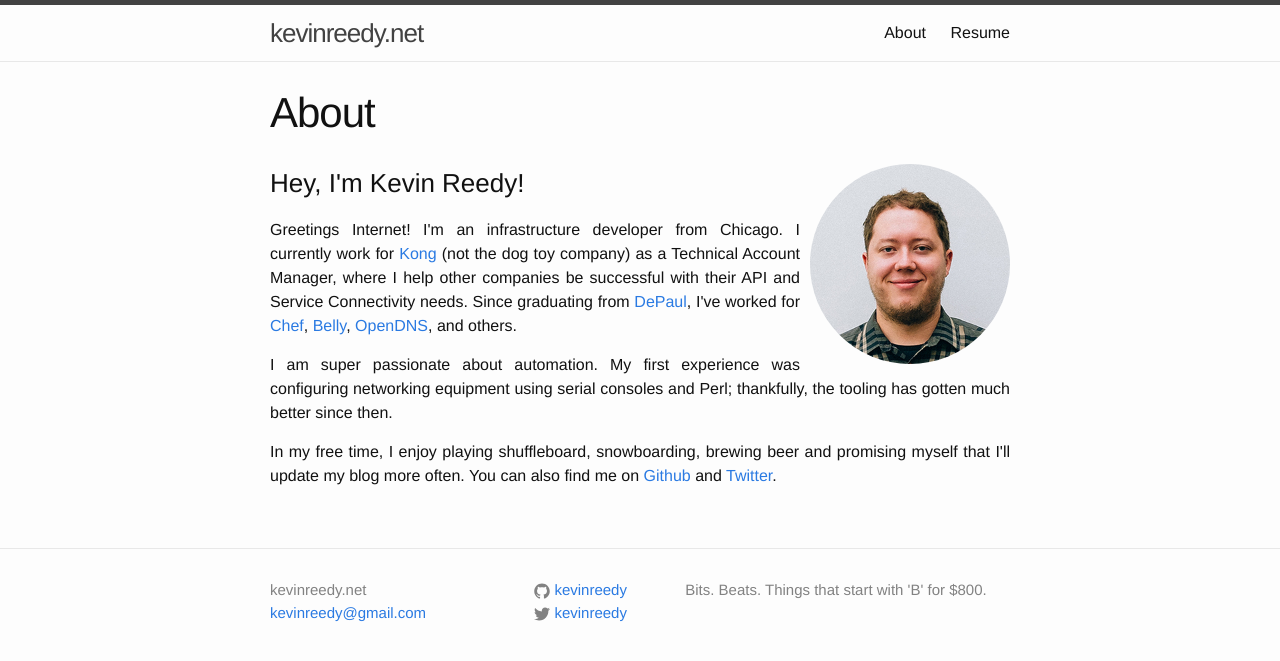
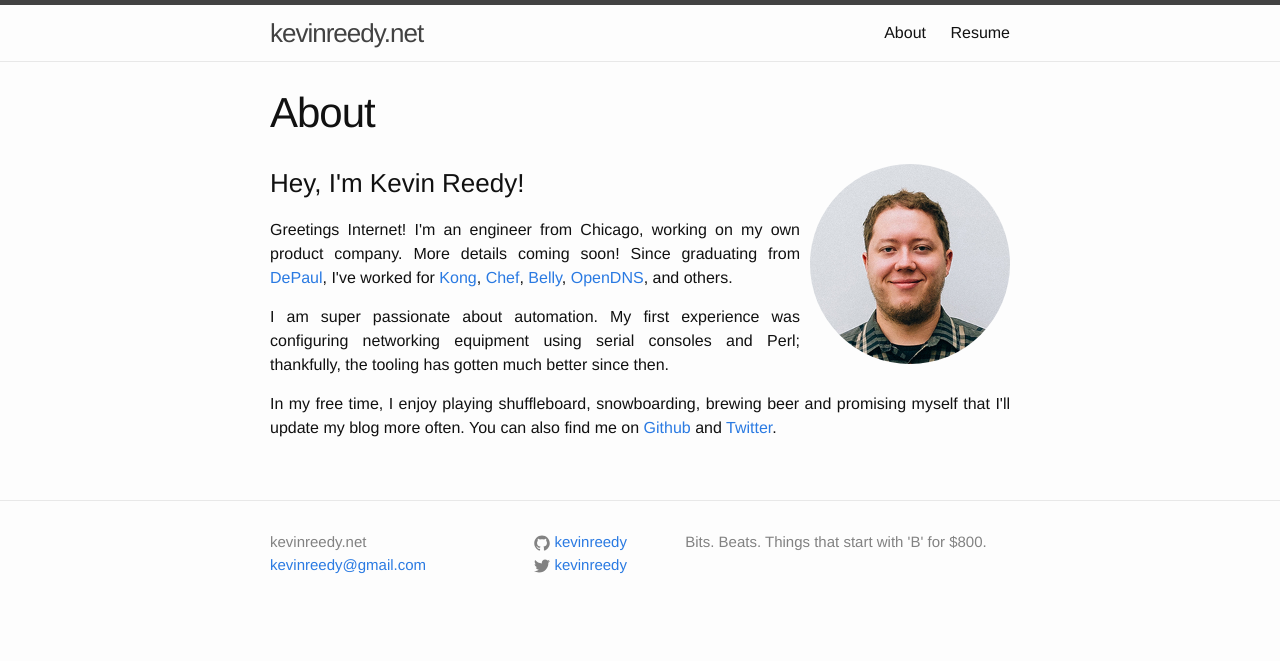
Before and after one commit to kevinreedy/kevinreedy.net, a Jekyll site: the page built from about.html, in a window 1280 px wide. Shown: the top 661 px of the page. Built offline with Jekyll 4.4.1, drawn with Linux system fonts in a browser that asks for light colours.

Commit message:
Update about.html

```diff
--- a/about.html
+++ b/about.html
@@ -11,7 +11,7 @@ permalink: /
 
   <div class="about-text">
     <h3>Hey, I'm Kevin Reedy!</h3>
-    <p>Greetings Internet! I'm an infrastructure developer from Chicago. I currently work for <a href="https://konghq.com/">Kong</a> (not the dog toy company) as a Technical Account Manager, where I help other companies be successful with their API and Service Connectivity needs. Since graduating from <a href="http://www.cdm.depaul.edu/Pages/default.aspx">DePaul</a>, I've worked for <a href="https://www.chef.io/">Chef</a>, <a href="https://www.bellycard.com">Belly</a>, <a href="https://www.opendns.com">OpenDNS</a>, and others.</p>
+    <p>Greetings Internet! I'm an engineer from Chicago, working on my own product company. More details coming soon! Since graduating from <a href="http://www.cdm.depaul.edu/Pages/default.aspx">DePaul</a>, I've worked for <a href="https://konghq.com/">Kong</a>, <a href="https://www.chef.io/">Chef</a>, <a href="https://www.bellycard.com">Belly</a>, <a href="https://www.opendns.com">OpenDNS</a>, and others.</p>
 
     <p>I am super passionate about automation. My first experience was configuring networking equipment using serial consoles and Perl; thankfully, the tooling has gotten much better since then.</p>
 
```
